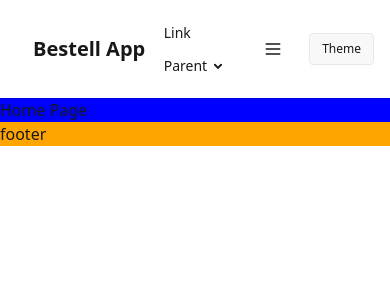
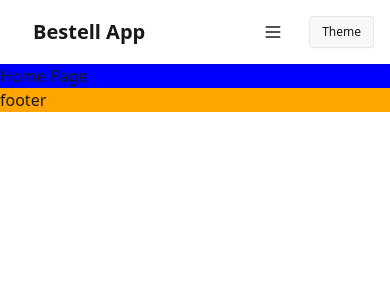
Before and after one commit to larsbeckdev/demo-bestell-app, a Vue app: page / in a window 390 px wide. Shown: the top 300 px of the page. Built offline with nearby package versions, Linux system fonts and the light colour scheme.

Commit message:
Modify desktop menu to be hidden on smaller screens and visible only on large screens

```diff
--- a/src/layouts/components/Header.vue
+++ b/src/layouts/components/Header.vue
@@ -14,7 +14,7 @@ import ThemeController from '@/components/ui/theme/ThemeController.vue'
       <div class="navbar-end">
         <div class="flex items-center gap-4">
           <!-- Desktop Menu -->
-          <ul class="menu menu-horizontal px-1 items-center">
+          <ul class="menu menu-horizontal px-1 items-center hidden lg:flex">
             <li><a>Link</a></li>
             <li>
               <details>
```
